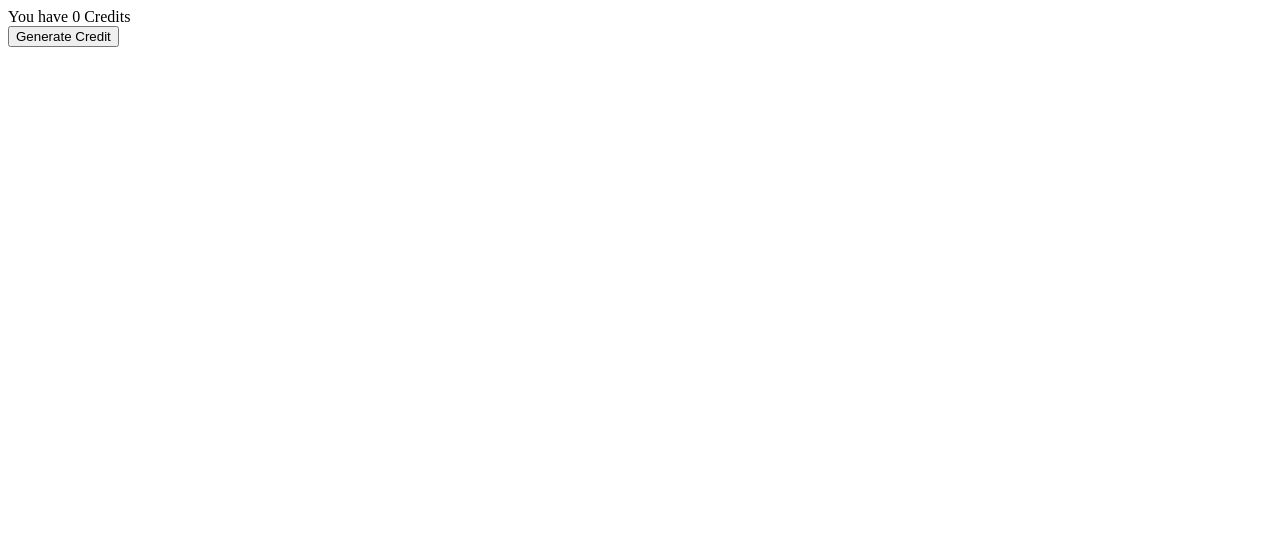
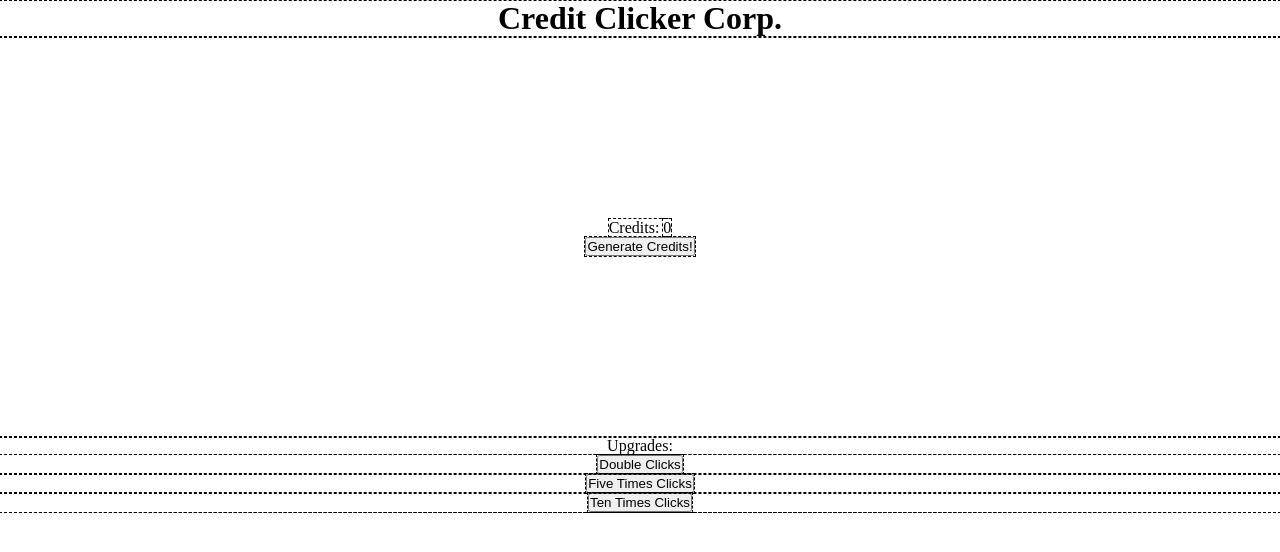
Before and after one commit to ChristianBT96/Kea-coding, a plain HTML site: page Projekter/DOM 2/index.html in a window 1280 px wide. Drawn offline with Linux system fonts and the light colour scheme.

Commit message:
Added click and non-functioning upgrades

```diff
--- a/Projekter/DOM 2/index.html
+++ b/Projekter/DOM 2/index.html
@@ -4,18 +4,38 @@
     <meta charset="UTF-8">
     <title>Credit Clicker</title>
     <link rel="stylesheet" href="styles.css">
-    <script src="script.js"></script>
 </head>
+<header>
 
+</header>
 
 <body>
+    <h1>Credit Clicker Corp.</h1>
 
-    <div class="credit-display">You have <span class="credit-counter">0</span> Credits</div>
+    <div class="click-container">
+        <p>Credits: <span class="credit-count">0</span></p>
 
-    <button class="main-click">Generate Credit</button>
+        <button class="main-click">Generate Credits!</button>
+    </div>
 
-
+    <div class="upgrades">
+        Upgrades:
+        <ul>
+            <li>
+                <button class="upgrade" data-cost="10" data-multiplier="2">Double Clicks</button>
+            </li>
+            <li>
+                <button class="upgrade" data-cost="100" data-multiplier="5">Five Times Clicks</button>
+            </li>
+            <li>
+                <button class="upgrade" data-cost="1000" data-multiplier="10">Ten Times Clicks</button>
+            </li>
+        </ul>
+    </div>
 
 </body>
 
+<script src="script.js"></script>
+
+
 </html>
--- a/Projekter/DOM 2/script.js
+++ b/Projekter/DOM 2/script.js
@@ -1,11 +1,14 @@
+
+const clickButton = document.querySelector(".main-click");
+const creditCount = document.querySelector(".credit-count");
 
 
 
-const creditSpan = document.querySelector(".credit-counter").textContent
+let credits = 0;
 
-console.log(creditSpan)
+clickButton.addEventListener("click", () => {
+    credits += 1;
+    creditCount.textContent = credits;
+});
 
-// creditSpan.addEventListener("click", {
-//
-// })
-//
+const upgradeButtons = document.querySelectorAll(".upgrade");
--- a/Projekter/DOM 2/styles.css
+++ b/Projekter/DOM 2/styles.css
@@ -0,0 +1,25 @@
+
+/* GENERAL STYLING */
+
+* {
+    text-align: center;
+    outline: black dashed 1px;
+    padding: 0;
+    margin: 0;
+}
+
+/*  */
+
+.click-container{
+    display: flex;
+    flex-direction: column;
+    align-items: center;
+    justify-content: center;
+    height: 50vh;
+}
+
+
+
+.upgrade ul {
+    list-style: none;
+}
```
